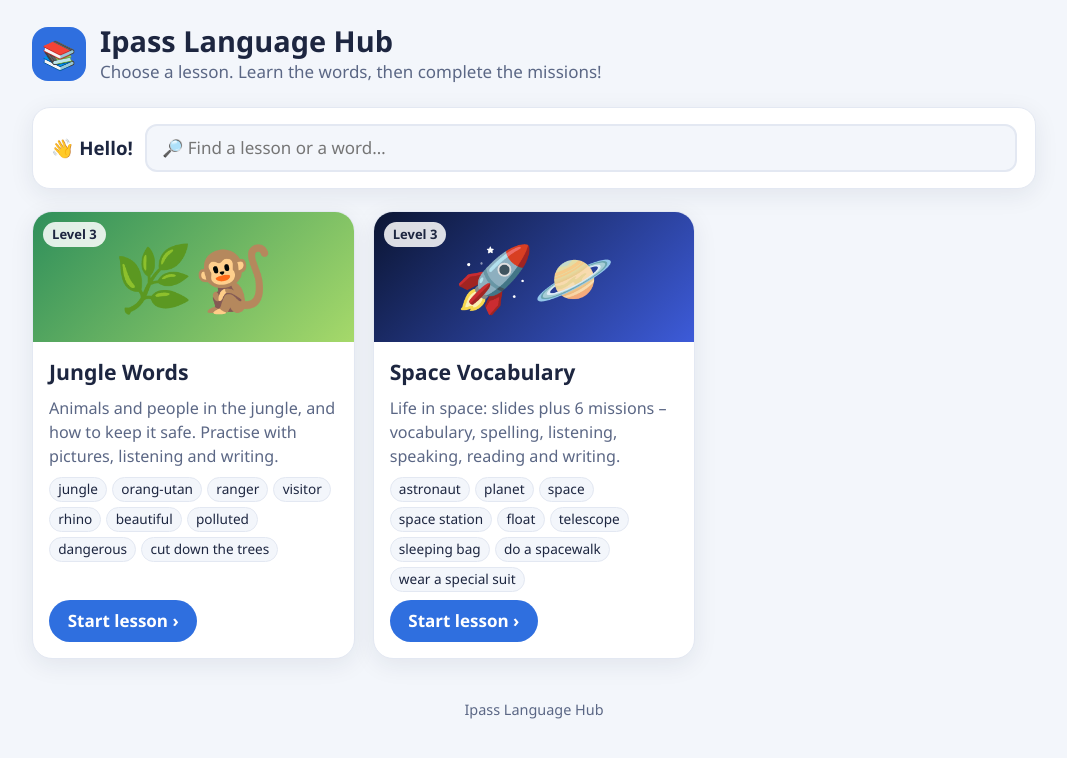
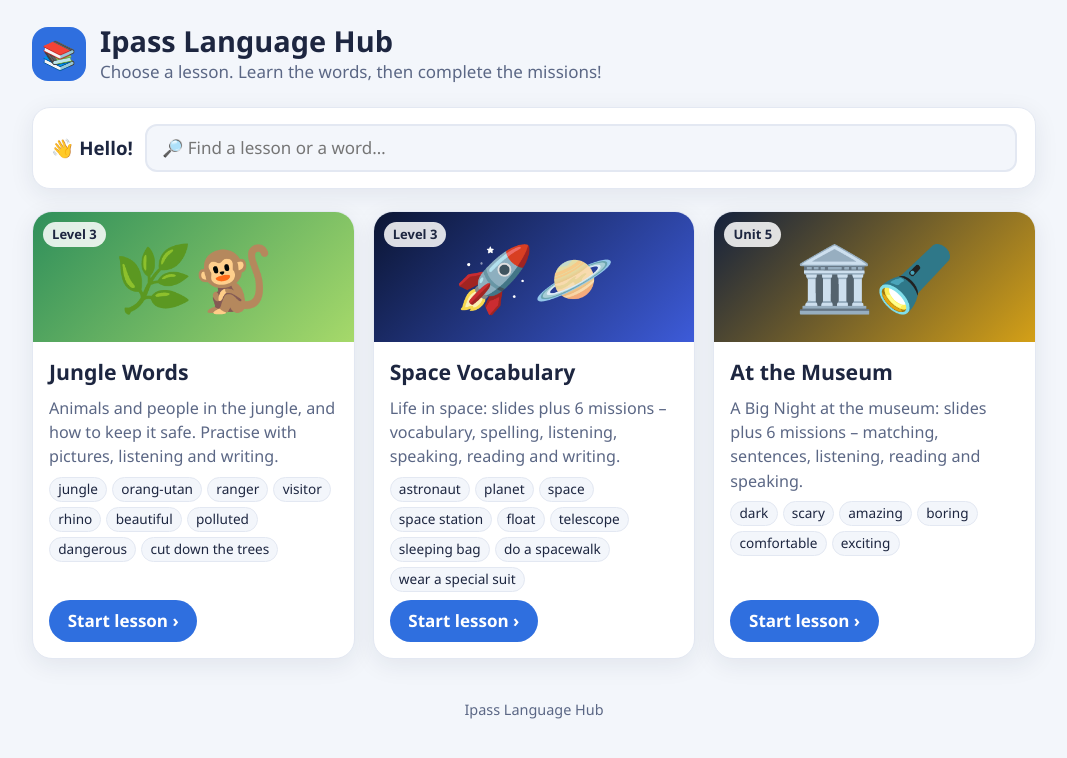
Before and after one commit to Ipasslanguagehub/English6_MsDungvinhyen, a plain HTML site: page index.html in a window 1280 px wide. Shown: the whole page, without its empty margins (106-1173 px from the left). Drawn offline with Linux system fonts and the light colour scheme.

Commit message:
Add new section for 'At the Museum'

```diff
--- a/index.html
+++ b/index.html
@@ -84,6 +84,14 @@ const LESSONS = [
     level: "Level 3",
     about: "Life in space: slides plus 6 missions – vocabulary, spelling, listening, speaking, reading and writing.",
     words: ["astronaut", "planet", "space", "space station", "float", "telescope", "sleeping bag", "do a spacewalk", "wear a special suit"]
+  }  ,{
+    title: "At the Museum",
+    file: "museum.html",
+    emoji: "🏛️🔦",
+    colors: ["#14213D", "#D4A017"],
+    level: "Unit 5",
+    about: "A Big Night at the museum: slides plus 6 missions – matching, sentences, listening, reading and speaking.",
+    words: ["dark", "scary", "amazing", "boring", "comfortable", "exciting"]
   }
 ];
 
```
